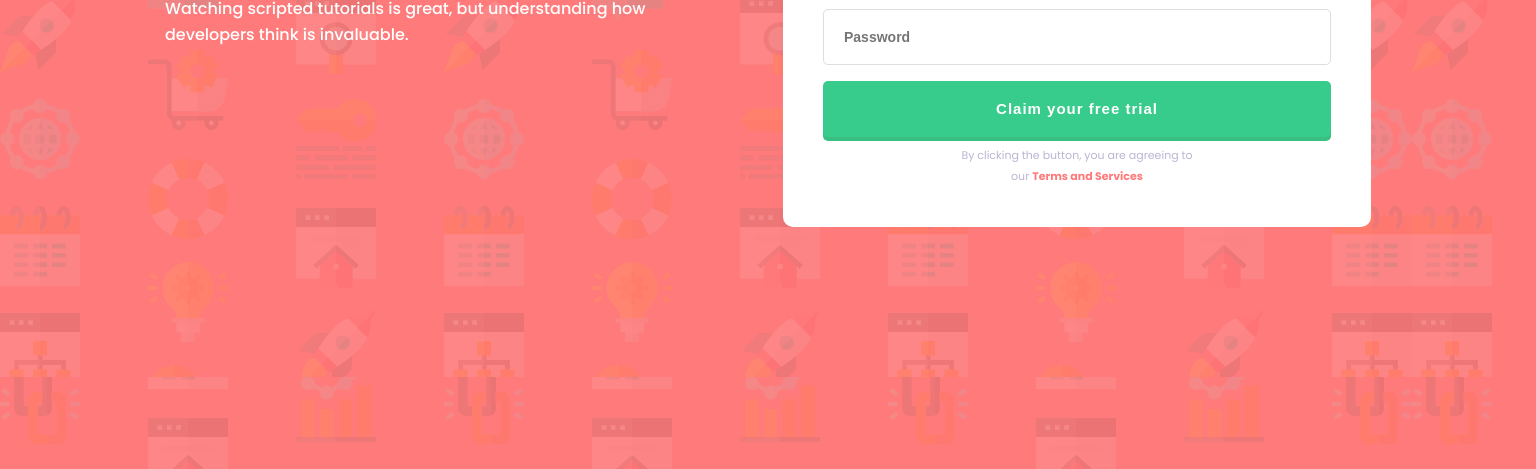
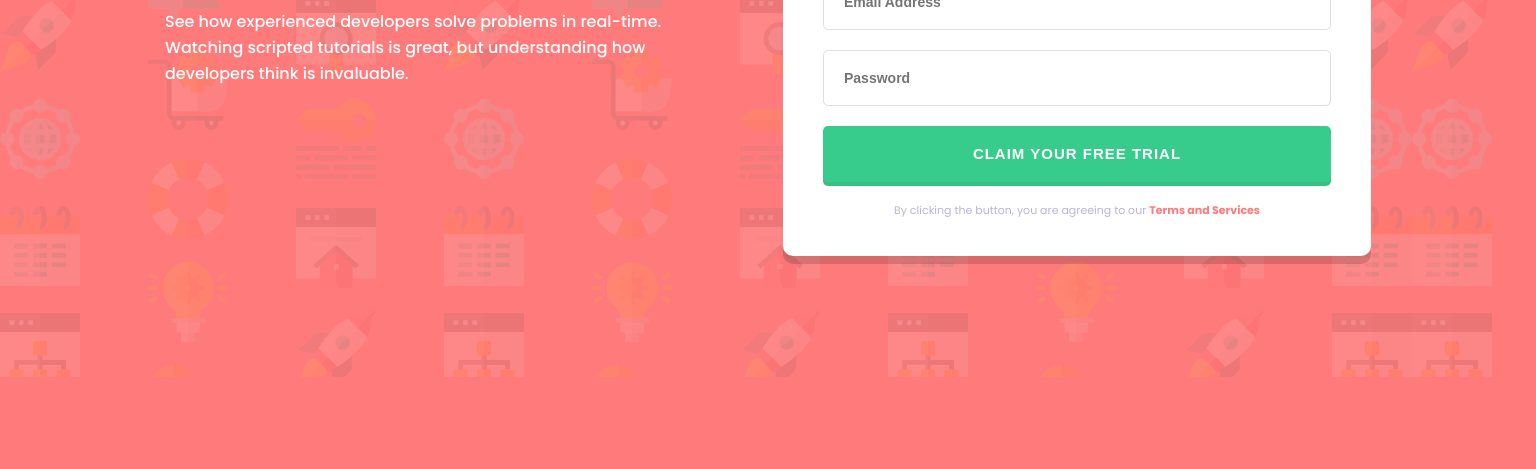
Before and after one commit to stfnpczk/intro-sign-up-form, a plain HTML site: page index.html in a window 1536 px wide. Shown: the part 423-892 px from the top of the page. After the commit the page ends 800 px from the top, so only its background shows below. Drawn offline with Linux system fonts and the light colour scheme.

Commit message:
Change card margins

```diff
--- a/css/main.css
+++ b/css/main.css
@@ -386,6 +386,15 @@ body {
 @media only screen and (min-width: 1440px) {
   body {
     background-image: url(../images/bg-intro-desktop.png);
+    display: -webkit-box;
+    display: -ms-flexbox;
+    display: flex;
+    -webkit-box-align: center;
+        -ms-flex-align: center;
+            align-items: center;
+    -webkit-box-pack: center;
+        -ms-flex-pack: center;
+            justify-content: center;
   }
 }
 
@@ -399,7 +408,7 @@ body {
           flex-direction: column;
   margin: 92px auto 68px;
   padding: 0 24px;
-  max-width: 500px;
+  max-width: 600px;
 }
 
 @media only screen and (min-width: 1440px) {
@@ -408,7 +417,7 @@ body {
     -webkit-box-direction: normal;
         -ms-flex-direction: row;
             flex-direction: row;
-    margin: 121px auto 121;
+    margin: 0;
     padding: 0 165px;
     max-width: 1440px;
     gap: 45px;
@@ -458,7 +467,7 @@ body {
 
 @media only screen and (min-width: 1440px) {
   .info__paragraph {
-    margin: 11px 0 0;
+    margin: 32px 0 0;
   }
 }
 
@@ -498,16 +507,20 @@ body {
   border-radius: 10px;
   margin: 24px 0 0;
   padding: 24px;
+  -webkit-box-shadow: 0px 8px 0px rgba(0, 0, 0, 0.15);
+          box-shadow: 0px 8px 0px rgba(0, 0, 0, 0.15);
 }
 
 @media only screen and (min-width: 1440px) {
   .form__form-container {
     padding: 40px;
+    height: 394px;
   }
 }
 
 .form__input-container {
   position: relative;
+  margin: 0 0 20px;
 }
 
 .form__input-container.error input {
@@ -522,7 +535,6 @@ body {
   line-height: 16.5px;
   font-weight: 500;
   color: #ff7a7a;
-  margin: 0 0 19px;
 }
 
 .form__input-container.error .form__error-message {
@@ -531,12 +543,13 @@ body {
 
 .form__input-container .form__error-icon {
   display: none;
+  margin: 6px 0 0;
 }
 
 .form__input-container.error .form__error-icon {
   display: block;
   position: absolute;
-  top: 16px;
+  top: 11px;
   right: 27px;
 }
 
@@ -550,7 +563,6 @@ body {
   line-height: 26px;
   font-weight: 600;
   border-radius: 5px;
-  margin: 0 0 16px;
   padding: 14px 20px;
 }
 
@@ -560,14 +572,21 @@ body {
   color: white;
   border-radius: 5px;
   border: none;
-  padding: 15px 45px;
+  padding: 15px 0;
   font-size: 15px;
   line-height: 26px;
   font-weight: 600;
   letter-spacing: 1px;
   text-align: center;
+  text-transform: uppercase;
   -webkit-box-shadow: 0px 4px 0px #38bf81;
           box-shadow: 0px 4px 0px #38bf81;
+}
+
+.form__button:hover {
+  background-color: #78e2b4;
+  -webkit-box-shadow: 0px 4px 0px #77cca5;
+          box-shadow: 0px 4px 0px #77cca5;
 }
 
 .form__terms {
@@ -579,6 +598,14 @@ body {
   margin: 8px auto 0;
 }
 
+@media only screen and (min-width: 1440px) {
+  .form__terms {
+    max-width: 367px;
+    line-height: 26px;
+    margin: 15px auto 0;
+  }
+}
+
 .form__link {
   text-decoration: none;
   color: #ff7a7a;
--- a/sass/_components.scss
+++ b/sass/_components.scss
@@ -9,6 +9,9 @@ body {
 
   @media only screen and (min-width: 1440px) {
     background-image: url(../images/bg-intro-desktop.png);
+    display: flex;
+    align-items: center;
+    justify-content: center;
   }
 }
 
@@ -17,11 +20,11 @@ body {
   flex-direction: column;
   margin: 92px auto 68px;
   padding: 0 24px;
-  max-width: 500px;
+  max-width: 600px;
 
   @media only screen and (min-width: 1440px) {
     flex-direction: row;
-    margin: 121px auto 121;
+    margin: 0;
     padding: 0 165px;
     max-width: 1440px;
     gap: 45px;
@@ -60,7 +63,7 @@ body {
     margin: 16px 0 64px;
 
     @media only screen and (min-width: 1440px) {
-      margin: 11px 0 0;
+      margin: 32px 0 0;
     }
   }
 }
@@ -97,20 +100,22 @@ body {
     border-radius: 10px;
     margin: 24px 0 0;
     padding: 24px;
+    box-shadow: 0px 8px 0px hsla(0,0,0, 0.15);
 
     @media only screen and (min-width: 1440px) {
       padding: 40px;
+      height: 394px;
     }
   }
 
 
   &__input-container {
     position: relative;
+    margin: 0 0 20px;
   }
 
   &__input-container.error input {
     border-color: $red;
-    // margin: 0 0 19px;
     color: $red;
   }
 
@@ -121,7 +126,6 @@ body {
     line-height: 16.5px;
     font-weight: 500;
     color: $red;
-    margin: 0 0 19px;
   }
 
   &__input-container.error &__error-message {
@@ -130,12 +134,13 @@ body {
 
   &__input-container &__error-icon {
     display: none;
+    margin: 6px 0 0;
   }
 
   &__input-container.error  &__error-icon {
     display: block;
     position: absolute;
-    top: 16px;
+    top: 11px;
     right: 27px;
   }
 
@@ -149,7 +154,6 @@ body {
     line-height: 26px;
     font-weight: 600;
     border-radius: 5px;
-    margin: 0 0 16px;
     padding: 14px 20px;
   }
 
@@ -159,13 +163,20 @@ body {
     color: $white;
     border-radius: 5px;
     border: none;
-    padding: 15px 45px;
+    padding: 15px 0;
     font-size: 15px;
     line-height: 26px;
     font-weight: 600;
     letter-spacing: 1px;
     text-align: center;
+    text-transform: uppercase;
     box-shadow: 0px 4px 0px #38bf81;
+  }
+
+  &__button:hover {
+    background-color: hsla(154, 65%, 68%, 1);
+    box-shadow: 0px 4px 0px #77cca5;
+
   }
 
   &__terms {
@@ -175,6 +186,12 @@ body {
     text-align: center;
     color: $gray-blue;
     margin: 8px auto 0;
+
+    @media only screen and (min-width: 1440px) {
+      max-width: 367px;
+      line-height: 26px;
+      margin: 15px auto 0;
+    }
   }
 
   &__link {
```
